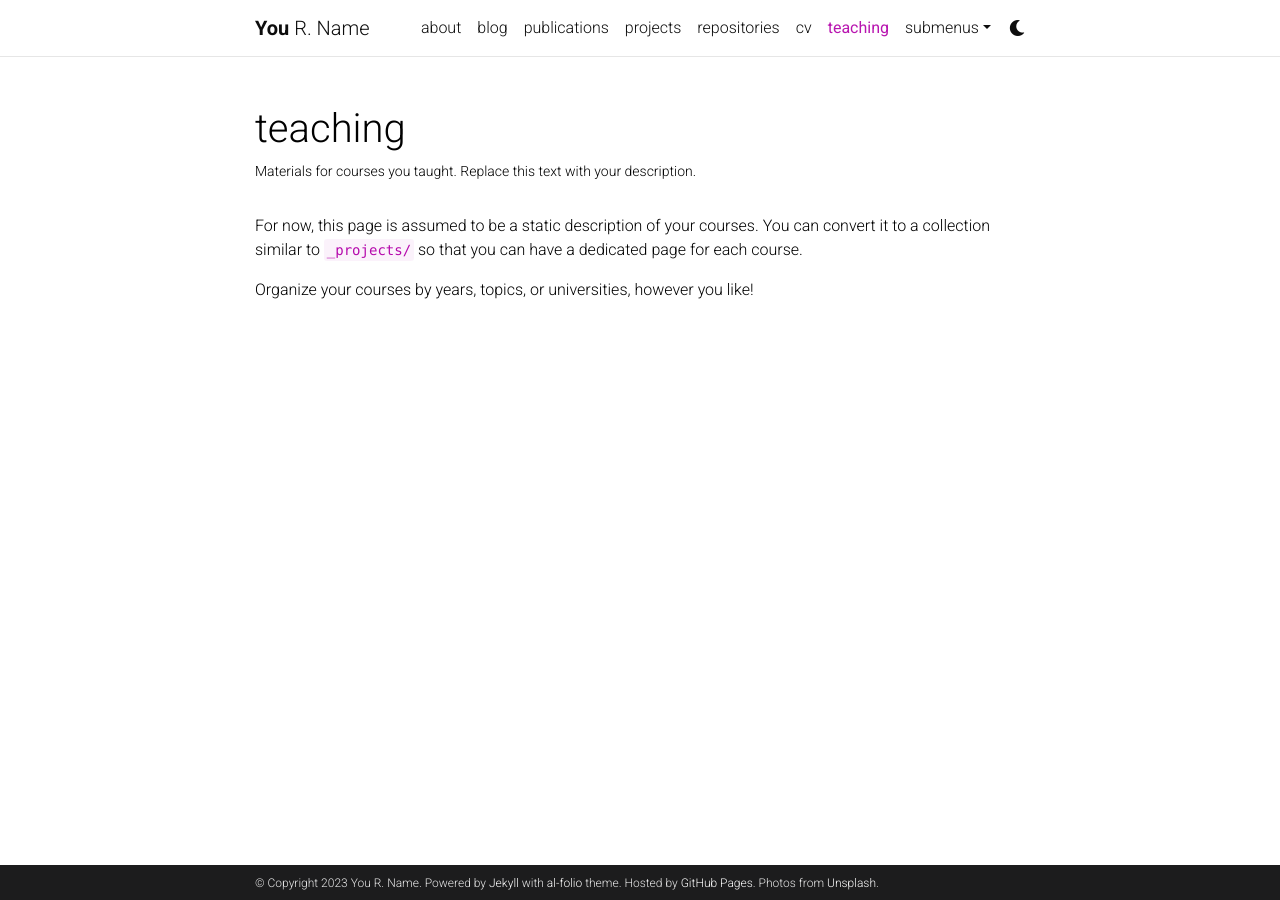
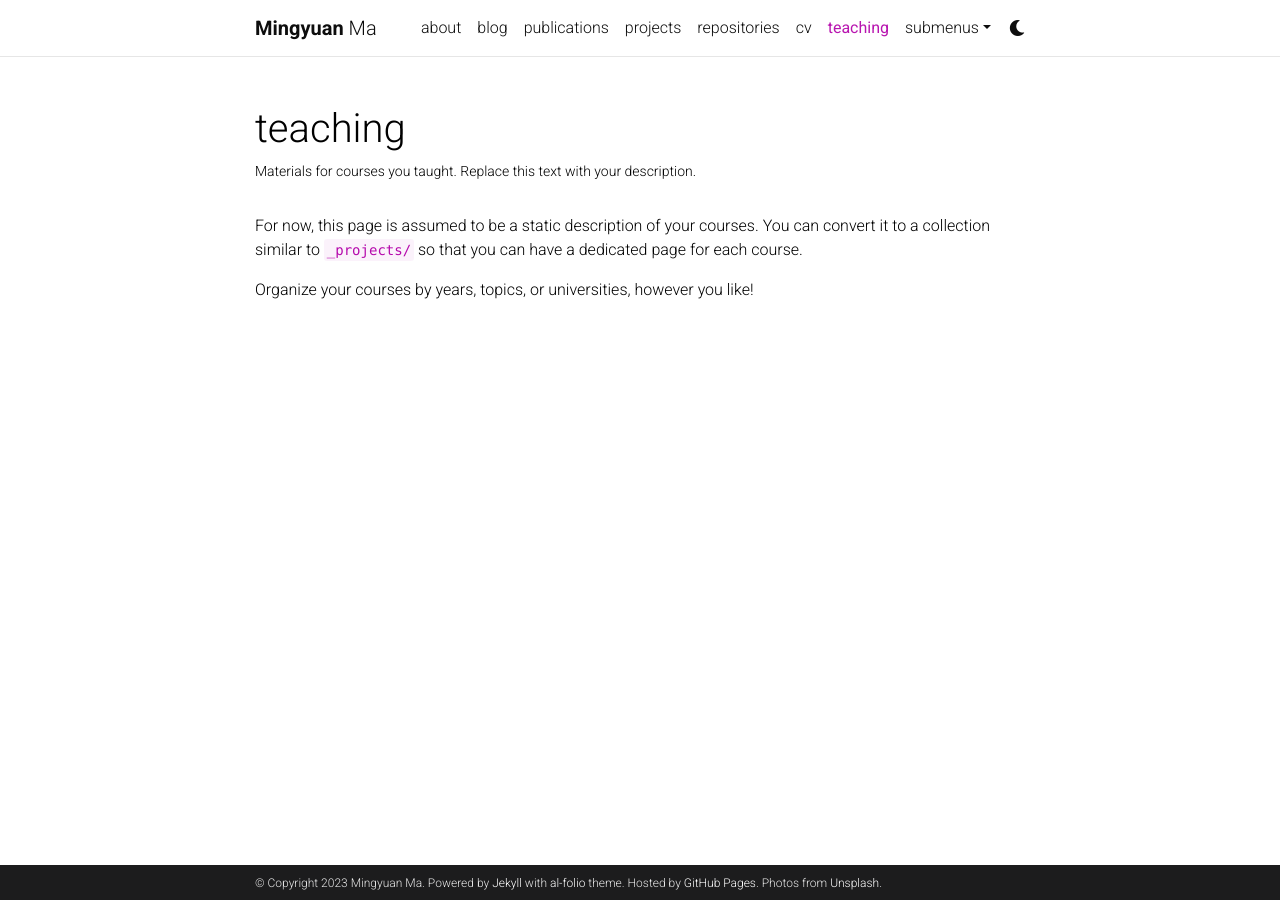
Before and after one commit to AlexXi19/mingyuanma, a Jekyll site: the page built from _pages/teaching.md, in a window 1280 px wide. Built offline with Jekyll 4.4.1, drawn with Linux system fonts in a browser that asks for light colours; comment, search, counter and statistics services are not loaded; a style sheet for code colours, icons or effects is not loaded.

Commit message:
feat: pushing some content

```diff
--- a/Gemfile
+++ b/Gemfile
@@ -14,7 +14,7 @@ group :jekyll_plugins do
     gem 'jekyll-sitemap'
     gem 'jekyll-twitter-plugin'
     gem 'jemoji'
-    gem 'mini_racer'
+    # gem 'mini_racer', '>=0.2.1'
     gem 'unicode_utils'
     gem 'webrick'
 end
--- a/_config.yml
+++ b/_config.yml
@@ -3,10 +3,10 @@
 # -----------------------------------------------------------------------------
 
 title: blank # the website title (if blank, full name will be used instead)
-first_name: You
-middle_name: R.
-last_name: Name
-email: you@example.com
+first_name: Mingyuan
+middle_name:
+last_name: Ma
+email: mamingyuan2001@berkeley.edu
 description: > # the ">" symbol means to ignore newlines until "footer_text:"
   A simple, whitespace theme for academics. Based on [*folio](https://github.com/bogoli/-folio) design.
 footer_text: >
@@ -18,7 +18,7 @@ keywords: jekyll, jekyll-theme, academic-website, portfolio-website  # add your
 lang: en # the language of your site (for example: en, fr, cn, ru, etc.)
 icon: ⚛️  # the emoji used as the favicon (alternatively, provide image name in /assets/img/)
 
-url: https://alshedivat.github.io # the base hostname & protocol for your site
+url: https://mingyuanma.github.io # the base hostname & protocol for your site
 baseurl: /al-folio # the subpath of your site, e.g. /blog/
 last_updated: false # set to true if you want to display last updated in the footer
 impressum_path:  # set to path to include impressum link in the footer, use the same path as permalink in a page, helps to conform with EU GDPR
@@ -260,8 +260,8 @@ display_tags: ['formatting', 'images', 'links', 'math', 'code'] # this tags will
 
 scholar:
 
-  last_name: [Einstein]
-  first_name: [Albert, A.]
+  last_name: [Ma]
+  first_name: [Mingyuan]
 
   style: apa
   locale: en
```
Also changed, not shown: _pages/about.md (+6 -3 lines), 1 other file.
